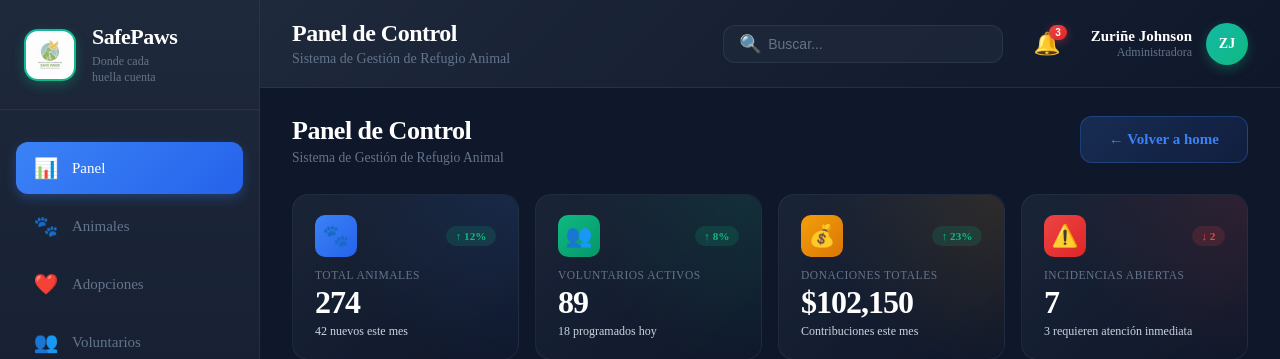
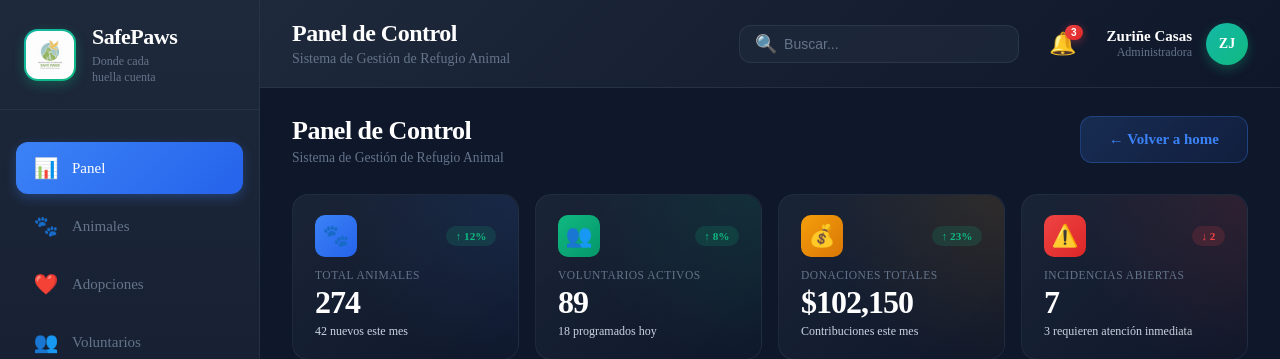
Before and after one commit to Casas-tj/SafePaws, a Django app: page /dashboard/dashboard in a window 1280 px wide. Shown: the top 359 px of the page. Run offline with Django 5.2, Linux system fonts and the light colour scheme.

Commit message:
feature/dashboard: Arreglado apellido de usuario administrador en el dashboard

```diff
--- a/apps/dashboard/templates/dashboard/dashboard.html
+++ b/apps/dashboard/templates/dashboard/dashboard.html
@@ -77,7 +77,7 @@
             </button>
             <div class="user-menu">
                 <div class="user-info">
-                    <span class="user-name">Zuriñe Johnson</span>
+                    <span class="user-name">Zuriñe Casas</span>
                     <span class="user-role">Administradora</span>
                 </div>
                 <div class="user-avatar">ZJ</div>
```
